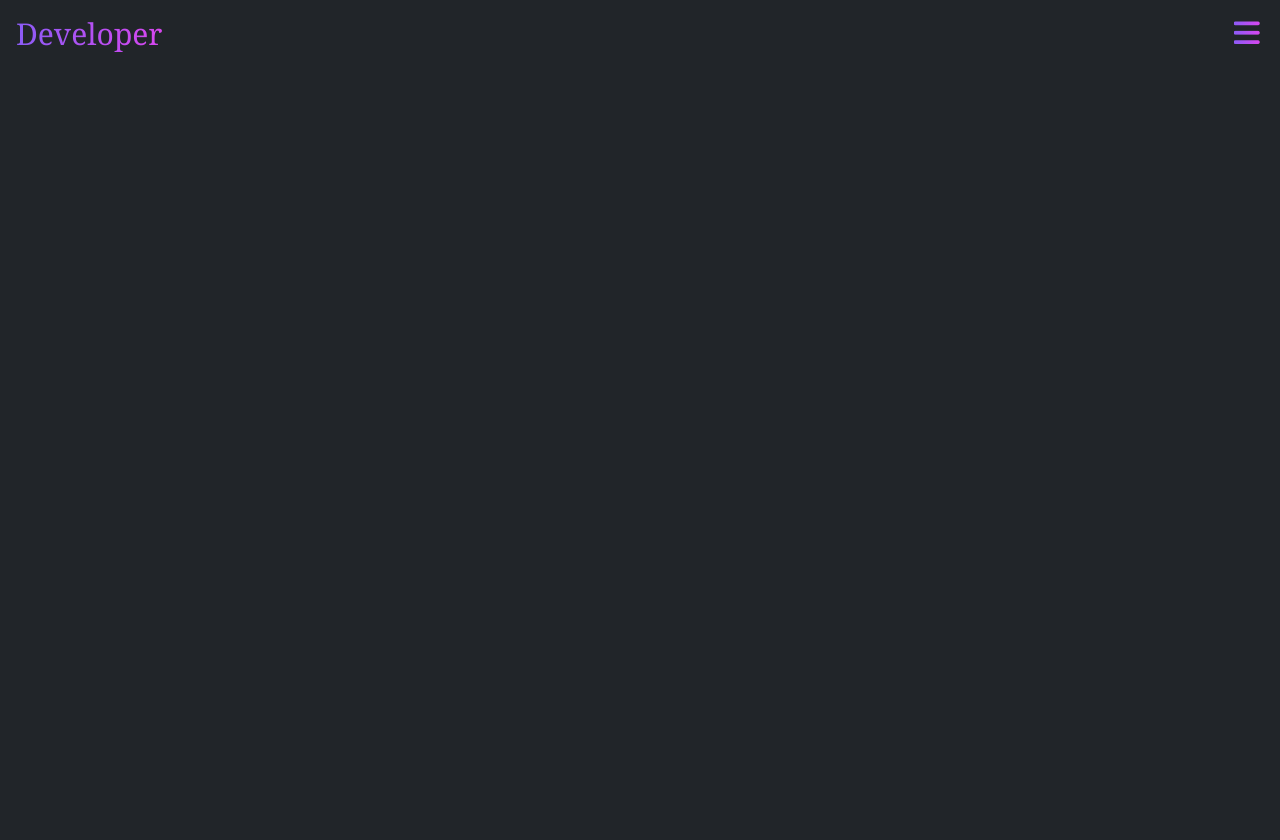
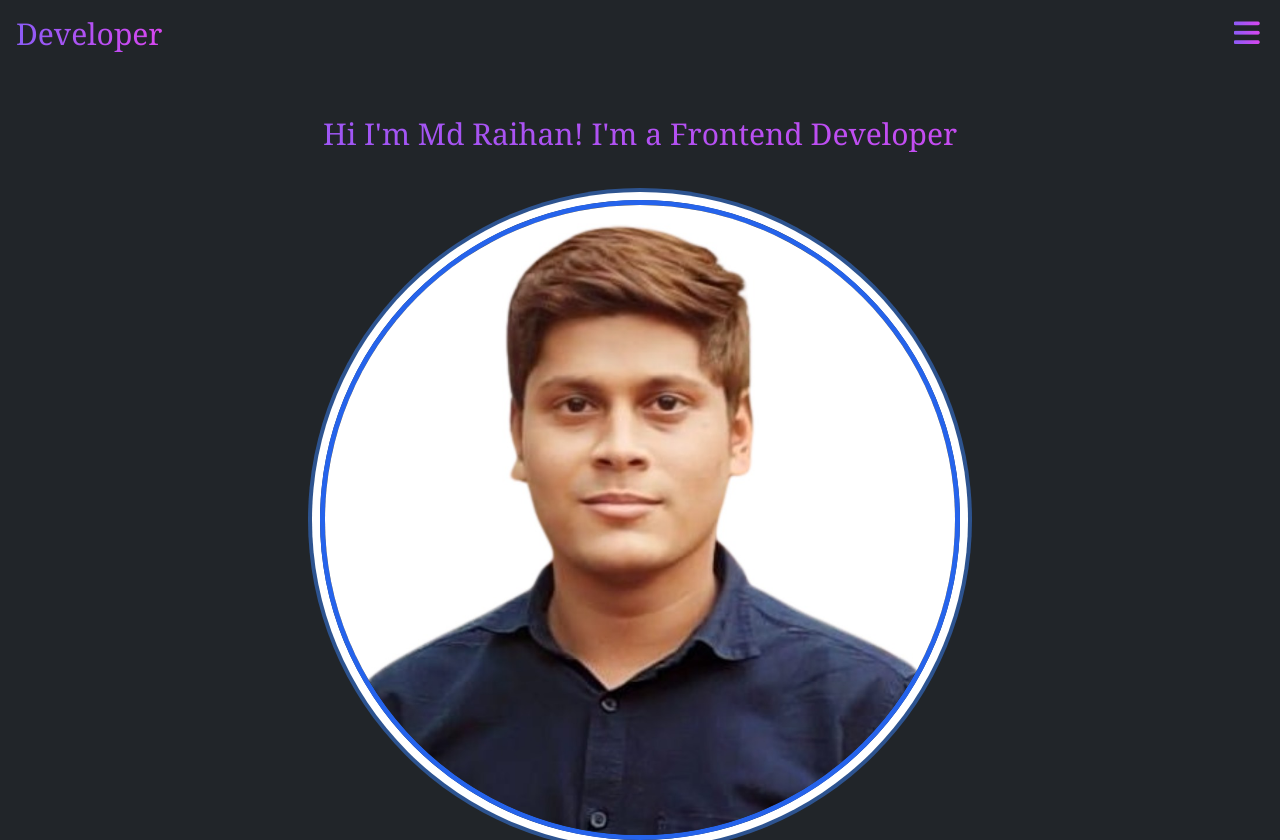
Before and after one commit to raihanchowdhury01/professional_portfolio, a website: page index.html in a window 1280 px wide. Before the commit the page ends 800 px from the top, so only its background shows below. Drawn offline with nearby package versions, Linux system fonts and the light colour scheme.

Commit message:
header commit

```diff
--- a/index.html
+++ b/index.html
@@ -49,6 +49,18 @@
             </div>
         </div>
 
+        <!-- header section design -->
+        <div>
+            <!-- header text design -->
+            <div>
+                <p class="text-3xl bg-gradient-to-r from-violet-500 to-fuchsia-500 bg-clip-text text-transparent bg-center bg-cover font-serif text-center mt-5">Hi I'm Md Raihan! I'm a Frontend Developer</p>
+            </div>
+            <!-- image section design -->
+            <div class="mt-5">
+                <img src="Image/WhatsApp Image 2024-02-14 at 09.45.38_820241a5.jpg" alt="there have my photo" class="w-50 mx-auto rounded-full ring-4 ring-offset-8 border-blue-600 border-5">
+            </div>
+        </div>
+
         <!-- bootstrap script cdn link -->
         <script
             src="https://cdn.jsdelivr.net/npm/bootstrap@5.3.3/dist/js/bootstrap.bundle.min.js"
```
Also changed, not shown: Image/WhatsApp Image 2024-02-14 at 09.45.38_820241a5.jpg (added), Image/calculate.png (added), Image/developer.jpg (added), Image/n.jpeg (added), Image/quize site.png (added), Image/tempareture.png (added), output.css, 2 other files.
